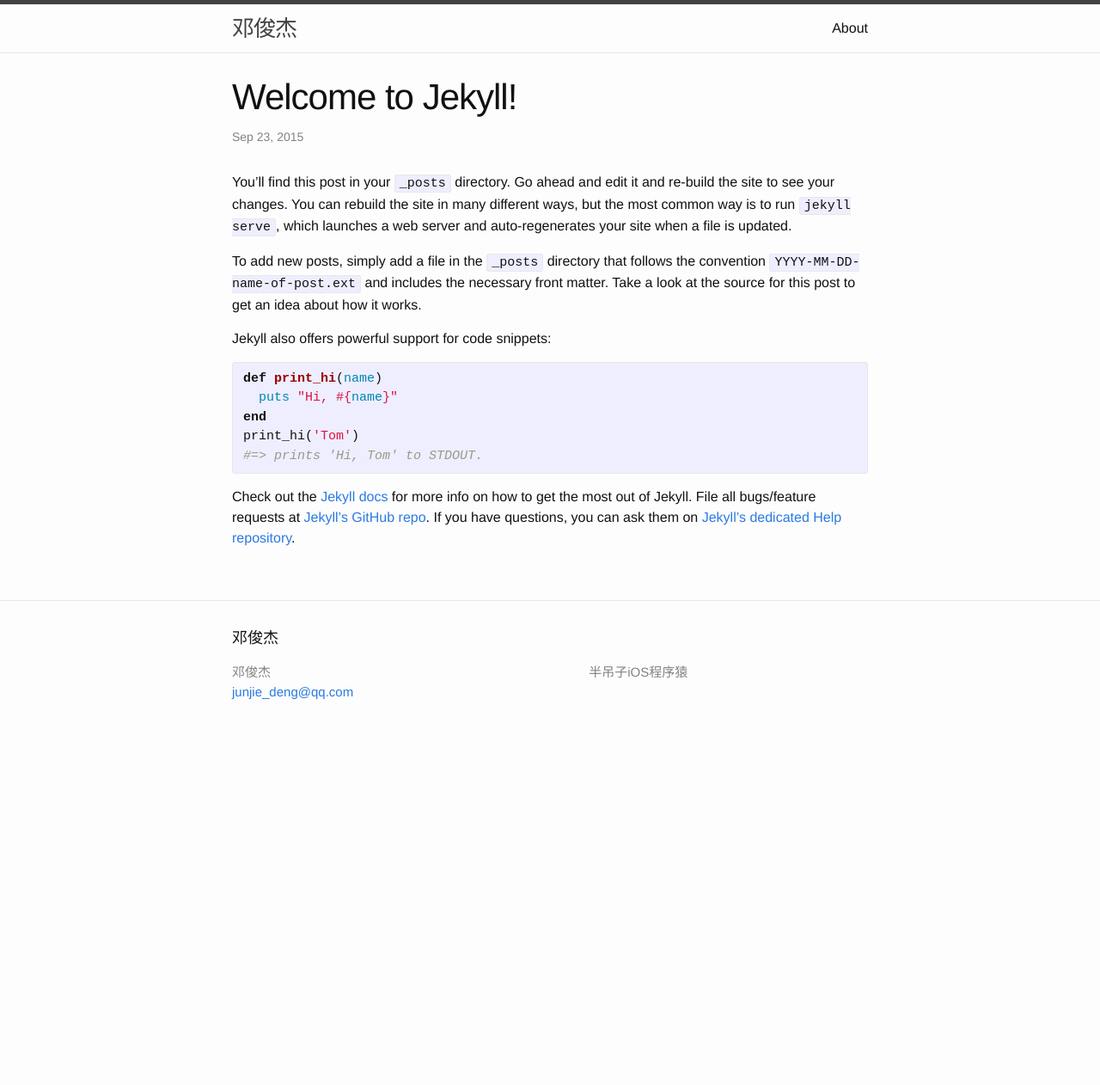
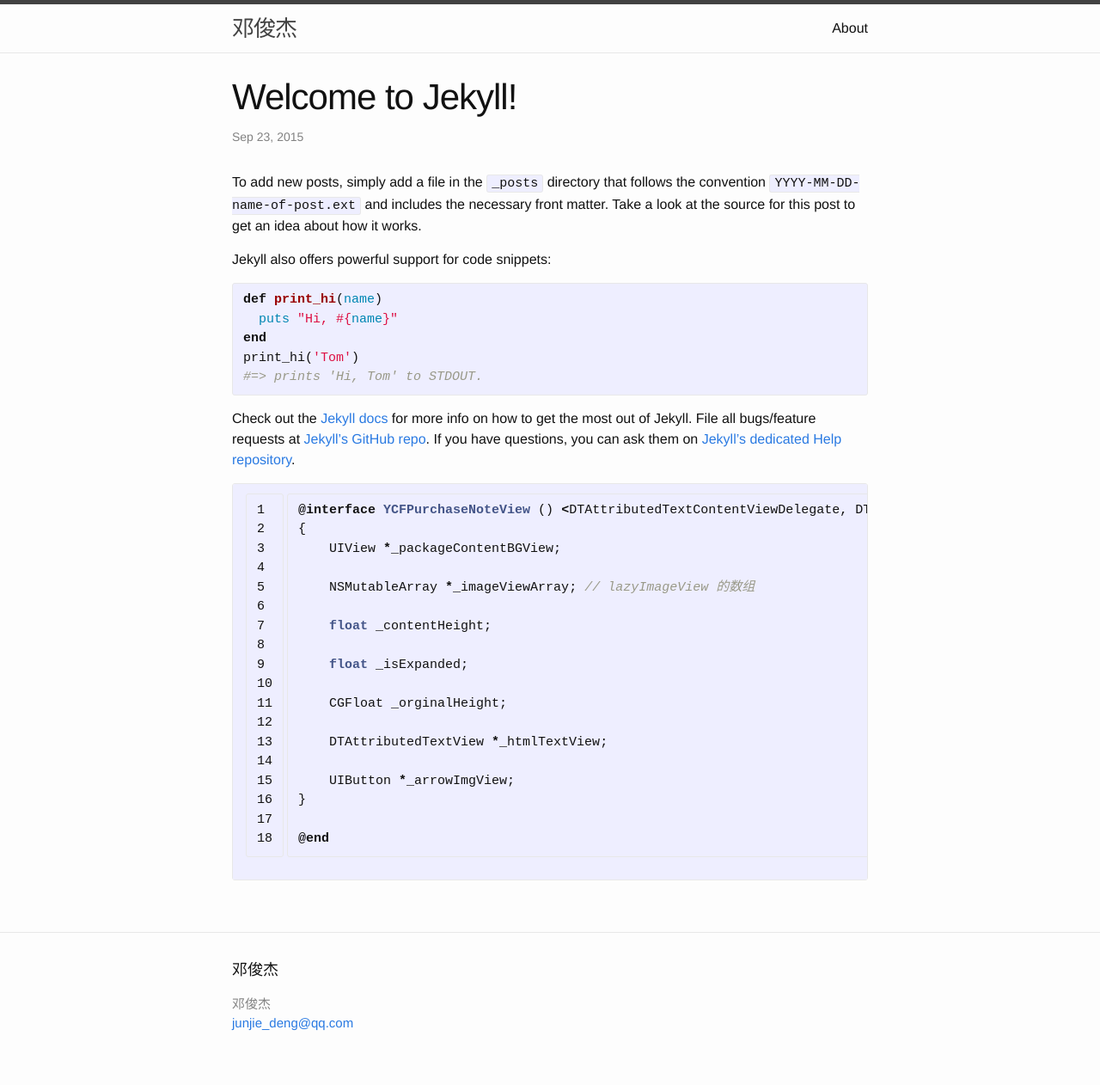
Before and after one commit to slkai/slkai.github.io, a Jekyll site: the page built from _posts/2015-09-23-welcome-to-jekyll.markdown, in a window 1280 px wide. Shown: the whole page at 86% size. Built offline with Jekyll 4.4.1, drawn with Linux system fonts in a browser that asks for light colours; Markdown is read by kramdown in place of the engine named in the settings; before the commit the page ends 900 px from its top, so only the background shows below that.

Commit message:
修改基本信息

```diff
--- a/_config.yml
+++ b/_config.yml
@@ -2,11 +2,19 @@
 title: 邓俊杰
 email: junjie_deng@qq.com
 description: > # this means to ignore newlines until "baseurl:"
-  半吊子iOS程序猿
+
+
 baseurl: "" # the subpath of your site, e.g. /blog/
 #url: "http://yourdomain.com" # the base hostname & protocol for your site
 #twitter_username: jekyllrb
 #github_username:  jekyll
 
 # Build settings
-markdown: kramdown
+
+highlighter: pygments
+markdown: redcarpet
+
+# markdown: kramdown
+
+kramdown:
+  input: GFM
--- a/_posts/2015-09-23-welcome-to-jekyll.markdown
+++ b/_posts/2015-09-23-welcome-to-jekyll.markdown
@@ -4,7 +4,7 @@ title:  "Welcome to Jekyll!"
 date:   2015-09-23 15:33:13
 categories: jekyll update
 ---
-You’ll find this post in your `_posts` directory. Go ahead and edit it and re-build the site to see your changes. You can rebuild the site in many different ways, but the most common way is to run `jekyll serve`, which launches a web server and auto-regenerates your site when a file is updated.
+
 
 To add new posts, simply add a file in the `_posts` directory that follows the convention `YYYY-MM-DD-name-of-post.ext` and includes the necessary front matter. Take a look at the source for this post to get an idea about how it works.
 
@@ -23,3 +23,25 @@ Check out the [Jekyll docs][jekyll] for more info on how to get the most out of
 [jekyll]:      http://jekyllrb.com
 [jekyll-gh]:   https://github.com/jekyll/jekyll
 [jekyll-help]: https://github.com/jekyll/jekyll-help
+
+{% highlight objective-c linenos %}
+@interface YCFPurchaseNoteView () <DTAttributedTextContentViewDelegate, DTLazyImageViewDelegate, DTWebVideoViewDelegate>
+{
+    UIView *_packageContentBGView;
+
+    NSMutableArray *_imageViewArray; // lazyImageView 的数组
+
+    float _contentHeight;
+
+    float _isExpanded;
+
+    CGFloat _orginalHeight;
+
+    DTAttributedTextView *_htmlTextView;
+
+    UIButton *_arrowImgView;
+}
+
+@end
+
+{% endhighlight %}
```
Also changed, not shown: pygments/pygments.css (added).
